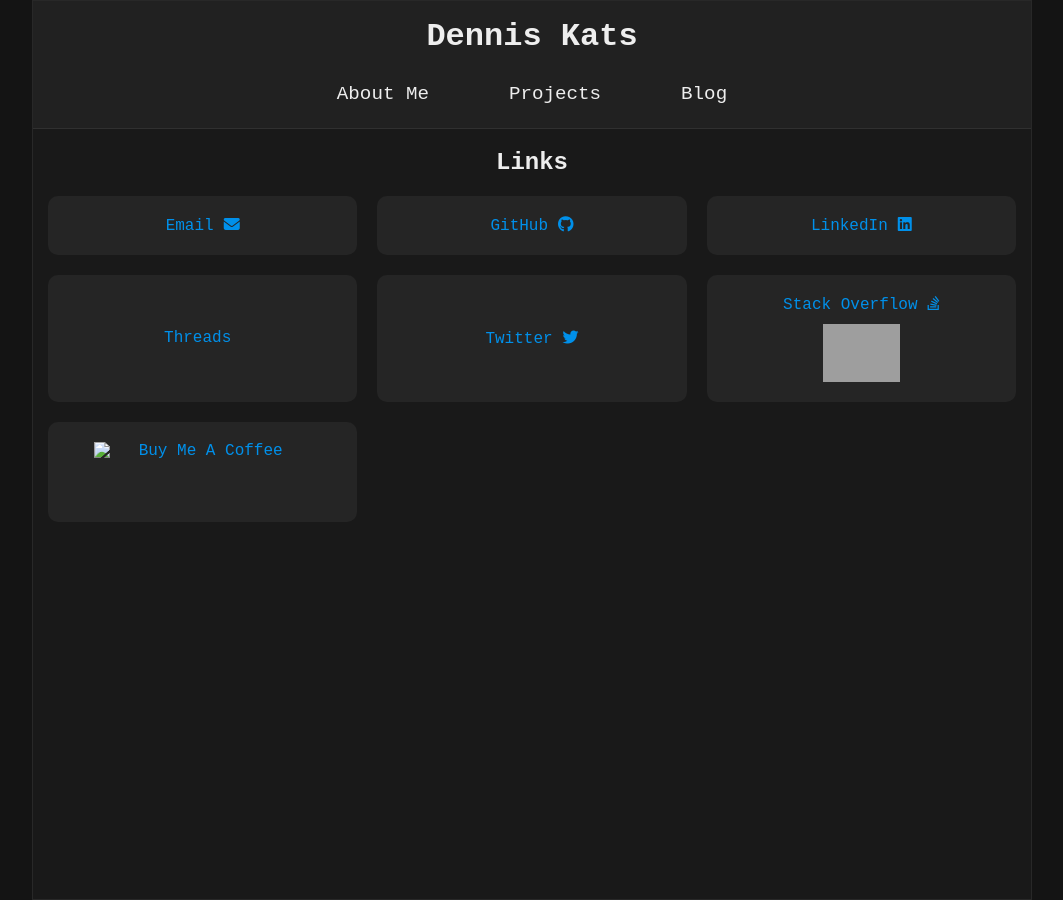
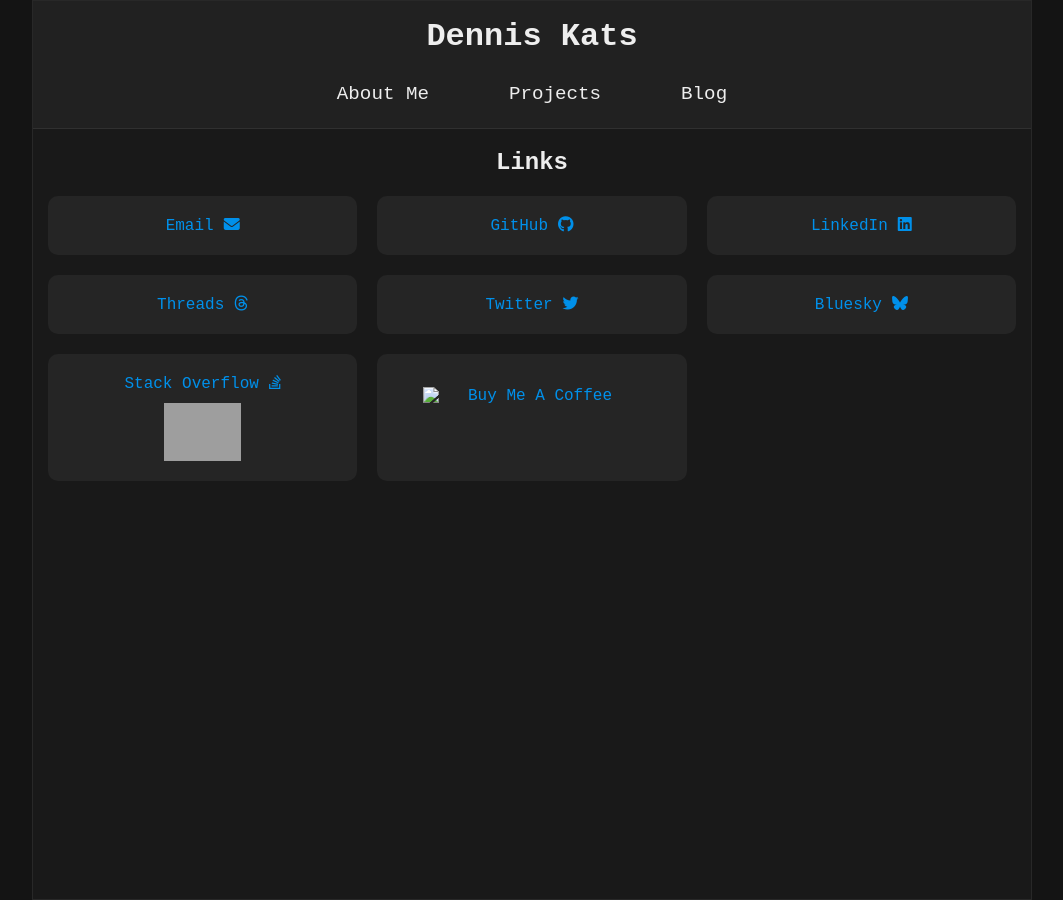
Before and after one commit to denk0403/denk0403.github.io, a Jekyll site: the page built from links.html, in a window 1280 px wide. Shown: the whole page, without its empty margins (108-1171 px from the left). Built offline with Jekyll 4.4.1, drawn with Linux system fonts in a browser that asks for light colours; nearby versions of some CDN libraries; grey boxes are pictures that could not be loaded.

Commit message:
update Font Awesome to v6.6.0 and add Bluesky to links

```diff
--- a/_layouts/blog.html
+++ b/_layouts/blog.html
@@ -41,11 +41,11 @@
 
     <!-- Preload FontAwesome fonts -->
     <link as="font" rel="preload" referrerpolicy="no-referrer" type="font/woff2" crossorigin
-      href="https://cdnjs.cloudflare.com/ajax/libs/font-awesome/6.4.2/webfonts/fa-solid-900.woff2" />
+      href="https://cdnjs.cloudflare.com/ajax/libs/font-awesome/6.6.0/webfonts/fa-solid-900.woff2" />
 
-    <link rel="stylesheet" href="https://cdnjs.cloudflare.com/ajax/libs/font-awesome/6.4.2/css/fontawesome.min.css"
+    <link rel="stylesheet" href="https://cdnjs.cloudflare.com/ajax/libs/font-awesome/6.6.0/css/fontawesome.min.css"
       crossorigin="anonymous" referrerpolicy="no-referrer" media="print" onload="this.media='all'" />
-    <link rel="stylesheet" href="https://cdnjs.cloudflare.com/ajax/libs/font-awesome/6.4.2/css/solid.min.css"
+    <link rel="stylesheet" href="https://cdnjs.cloudflare.com/ajax/libs/font-awesome/6.6.0/css/solid.min.css"
       crossorigin="anonymous" referrerpolicy="no-referrer" media="print" onload="this.media='all'" />
 
     <style>{% include styles/site.styles.css %}</style>
--- a/components/FeaturedProject.mjs
+++ b/components/FeaturedProject.mjs
@@ -8,9 +8,9 @@
 class FeaturedProject extends HTMLElement {
 	static #TEMPLATE = template`
 		<style>{% include styles/components/FeaturedProject.styles.css %}</style>
-		<link rel="stylesheet" href="https://cdnjs.cloudflare.com/ajax/libs/font-awesome/6.4.2/css/fontawesome.min.css"
+		<link rel="stylesheet" href="https://cdnjs.cloudflare.com/ajax/libs/font-awesome/6.6.0/css/fontawesome.min.css"
     		crossorigin="anonymous" referrerpolicy="no-referrer" media="print" onload="this.media='all'" />
-		<link rel="stylesheet" href="https://cdnjs.cloudflare.com/ajax/libs/font-awesome/6.4.2/css/solid.min.css"
+		<link rel="stylesheet" href="https://cdnjs.cloudflare.com/ajax/libs/font-awesome/6.6.0/css/solid.min.css"
     		crossorigin="anonymous" referrerpolicy="no-referrer" media="print" onload="this.media='all'" />
 		<a id="project-link-box" title="Learn more">
 			<div id="box">
--- a/components/ProjectElement.mjs
+++ b/components/ProjectElement.mjs
@@ -10,9 +10,9 @@
 export class ProjectElement extends HTMLElement {
 	static #TEMPLATE = template`
 		<style>{% include styles/components/ProjectElement.styles.css %}</style>
-		<link rel="stylesheet" href="https://cdnjs.cloudflare.com/ajax/libs/font-awesome/6.4.2/css/fontawesome.min.css"
+		<link rel="stylesheet" href="https://cdnjs.cloudflare.com/ajax/libs/font-awesome/6.6.0/css/fontawesome.min.css"
     		crossorigin="anonymous" referrerpolicy="no-referrer" media="print" onload="this.media='all'" />
-		<link rel="stylesheet" href="https://cdnjs.cloudflare.com/ajax/libs/font-awesome/6.4.2/css/solid.min.css"
+		<link rel="stylesheet" href="https://cdnjs.cloudflare.com/ajax/libs/font-awesome/6.6.0/css/solid.min.css"
     		crossorigin="anonymous" referrerpolicy="no-referrer" media="print" onload="this.media='all'" />
 		<details id="project-details">
 			<summary id="project-summary" title="${toExpandMsg}">
--- a/components/ProjectLink.mjs
+++ b/components/ProjectLink.mjs
@@ -22,11 +22,11 @@
 export class ProjectLink extends HTMLElement {
 	static #TEMPLATE = template`
 		<style>{% include styles/components/ProjectLink.styles.css %}</style>
-		<link rel="stylesheet" href="https://cdnjs.cloudflare.com/ajax/libs/font-awesome/6.4.2/css/fontawesome.min.css"
+		<link rel="stylesheet" href="https://cdnjs.cloudflare.com/ajax/libs/font-awesome/6.6.0/css/fontawesome.min.css"
     		crossorigin="anonymous" referrerpolicy="no-referrer" media="print" onload="this.media='all'" />
-		<link rel="stylesheet" href="https://cdnjs.cloudflare.com/ajax/libs/font-awesome/6.4.2/css/brands.min.css"
+		<link rel="stylesheet" href="https://cdnjs.cloudflare.com/ajax/libs/font-awesome/6.6.0/css/brands.min.css"
     		crossorigin="anonymous" referrerpolicy="no-referrer" media="print" onload="this.media='all'" />
-		<link rel="stylesheet" href="https://cdnjs.cloudflare.com/ajax/libs/font-awesome/6.4.2/css/solid.min.css"
+		<link rel="stylesheet" href="https://cdnjs.cloudflare.com/ajax/libs/font-awesome/6.6.0/css/solid.min.css"
     		crossorigin="anonymous" referrerpolicy="no-referrer" media="print" onload="this.media='all'" />
 		<a id="link" target="_blank"><i id="icon" class="fa-inverse fa-lg" aria-hidden="true"></i></a>
 	`;
--- a/links.html
+++ b/links.html
@@ -47,15 +47,15 @@
 
 	<!-- Preload FontAwesome fonts -->
 	<link as="font" rel="preload" referrerpolicy="no-referrer" type="font/woff2" crossorigin
-		href="https://cdnjs.cloudflare.com/ajax/libs/font-awesome/6.4.2/webfonts/fa-brands-400.woff2" />
+		href="https://cdnjs.cloudflare.com/ajax/libs/font-awesome/6.6.0/webfonts/fa-brands-400.woff2" />
 	<link as="font" rel="preload" referrerpolicy="no-referrer" type="font/woff2" crossorigin
-		href="https://cdnjs.cloudflare.com/ajax/libs/font-awesome/6.4.2/webfonts/fa-solid-900.woff2" />
+		href="https://cdnjs.cloudflare.com/ajax/libs/font-awesome/6.6.0/webfonts/fa-solid-900.woff2" />
 
-	<link rel="stylesheet" href="https://cdnjs.cloudflare.com/ajax/libs/font-awesome/6.4.2/css/fontawesome.min.css"
+	<link rel="stylesheet" href="https://cdnjs.cloudflare.com/ajax/libs/font-awesome/6.6.0/css/fontawesome.min.css"
 		crossorigin="anonymous" referrerpolicy="no-referrer" media="print" onload="this.media='all'" />
-	<link rel="stylesheet" href="https://cdnjs.cloudflare.com/ajax/libs/font-awesome/6.4.2/css/brands.min.css"
+	<link rel="stylesheet" href="https://cdnjs.cloudflare.com/ajax/libs/font-awesome/6.6.0/css/brands.min.css"
 		crossorigin="anonymous" referrerpolicy="no-referrer" media="print" onload="this.media='all'" />
-	<link rel="stylesheet" href="https://cdnjs.cloudflare.com/ajax/libs/font-awesome/6.4.2/css/solid.min.css"
+	<link rel="stylesheet" href="https://cdnjs.cloudflare.com/ajax/libs/font-awesome/6.6.0/css/solid.min.css"
 		crossorigin="anonymous" referrerpolicy="no-referrer" media="print" onload="this.media='all'" />
 
 	<style>{% include styles/links.styles.css %}
@@ -89,6 +89,8 @@
 					class="fa-brands fa-threads"></i></span></a>
 		<a href="https://twitter.com/denk0403" title="View my Twitter"><span>Twitter<i
 					class="fa-brands fa-twitter"></i></span></a>
+		<a href="https://bsky.app/profile/denniskats.dev" title="View my Bluesky"><span>Bluesky<i
+					class="fa-brands fa-bluesky"></i></span></a>
 		<a href="https://stackoverflow.com/users/8926512/dennis-kats" title="View my Stack Overflow">
 			<div style="margin-bottom: 10px">
 				Stack Overflow<i class="fa-brands fa-stack-overflow"></i>
```
Also changed, not shown: _layouts/default.html (+5 -5 lines), _misc/og.image.html (+5 -5 lines), index.html (+5 -5 lines), projects.html (+5 -5 lines).
